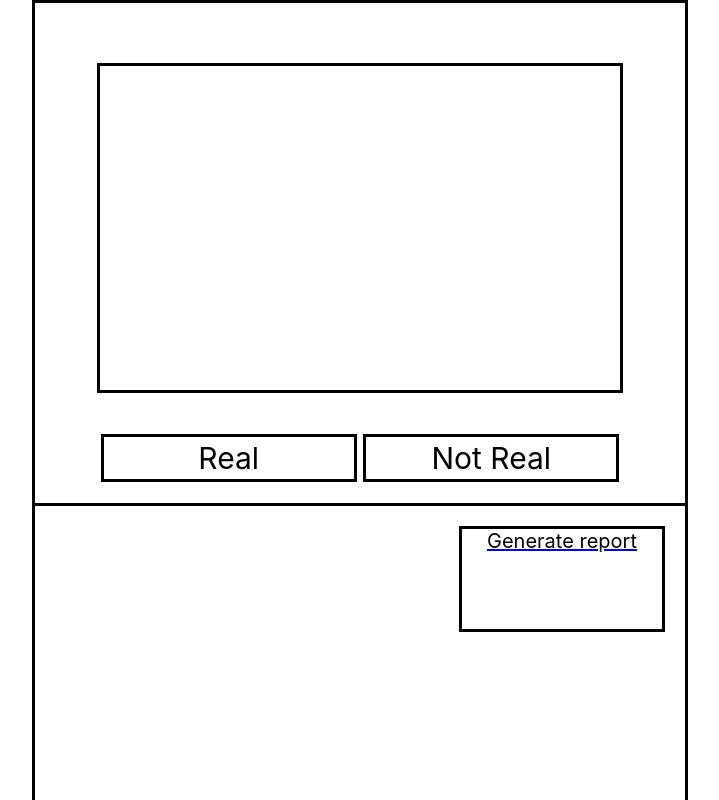
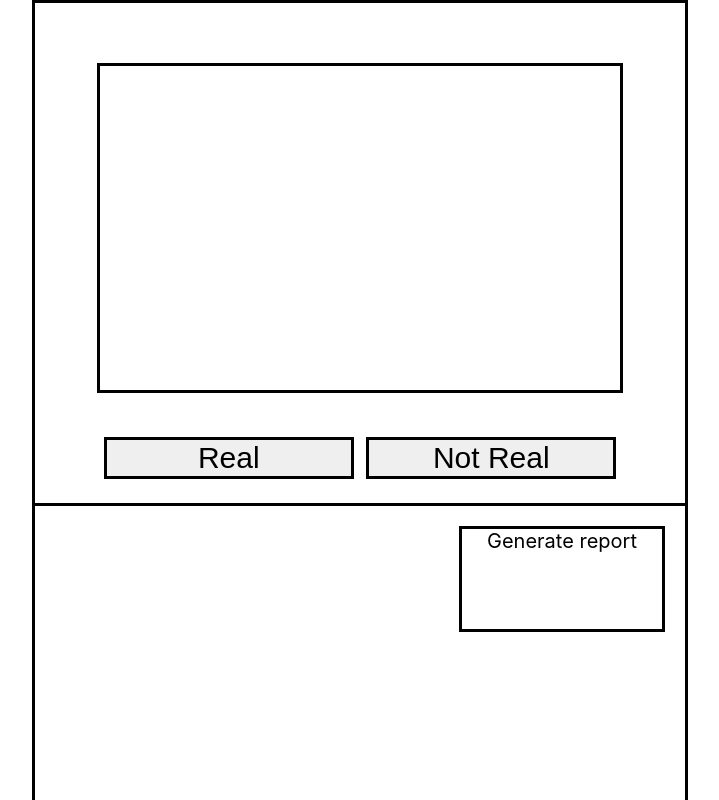
Before and after one commit to StefanGuzun/image-Select, a React (Create React App) app: page / in a window 1280 px wide. Shown: the top 800 px of the page, without its empty margins (280-999 px from the left). Built offline with nearby package versions, Linux system fonts and the light colour scheme.

Commit message:
dialog-pop-up-connection

```diff
--- a/src/App.tsx
+++ b/src/App.tsx
@@ -1,6 +1,5 @@
 import React from 'react';
 import './App.css';
-import Dialog from "./components/Dialog/Dialog";
 import {BrowserRouter, Route, Routes} from "react-router-dom";
 import ReportPage from "./components/ReportPage/ReportPage";
 import MainPage from "./components/MainPage/MainPage";
@@ -13,7 +12,6 @@ function App() {
                 <Routes>
                     <Route path="/" element={<MainPage/>} />
                     <Route path="/ReportPage" element={<ReportPage/>} />
-                    <Route path="/DialogPage" element={<Dialog/>} />
                 </Routes>
             </BrowserRouter>
         </div>
--- a/src/components/Dialog/Dialog.css
+++ b/src/components/Dialog/Dialog.css
@@ -1,9 +1,5 @@
-.box{
-    background-color: black;
-    height: 300px;
-    width: 100%;
-}
-.input{
+
+.inputStyle{
     width: 75%;
     height: 40px;
     border-radius: 3px;
@@ -26,3 +22,39 @@
     margin: 10px 0;
     cursor: pointer;
 }
+.popup-box {
+    position: fixed;
+    background: #00000050;
+    width: 100%;
+    height: 100vh;
+    top: 0;
+    left: 13%;
+}
+
+.wholeContent {
+    width: 70%;
+    height: auto;
+    max-height: 76vh;
+    margin: calc(100vh - 85vh - 20px) auto 0;
+    background: #fff;
+    border-radius: 4px;
+    padding: 20px;
+    border: 1px solid #999;
+    overflow: auto;
+}
+
+.close-icon {
+    content: 'x';
+    cursor: pointer;
+    position: fixed;
+    right: calc(15% - 30px);
+    top: calc(100vh - 85vh - 33px);
+    background: #ededed;
+    width: 25px;
+    height: 25px;
+    border-radius: 50%;
+    line-height: 20px;
+    text-align: center;
+    border: 1px solid #999;
+    font-size: 20px;
+}
--- a/src/components/Dialog/Dialog.tsx
+++ b/src/components/Dialog/Dialog.tsx
@@ -1,9 +1,11 @@
+import { MouseEventHandler, ReactElement, JSXElementConstructor, ReactFragment, ReactPortal } from "react";
 import "./Dialog.css"
 
-const RealNotReal = () => {
+const Dialog = (props: { handleClose: MouseEventHandler<HTMLSpanElement> | undefined; }) => {
     const features = ["Background", "Eyes", "Nose", "Hair", "Mouth", "Ears", "Jewellery"]
     return (
-      <div style={{margin:"0 330px", border:"black solid "}}>
+        <div className="wholeContent popup-box" style={{ border:"black solid "}}>
+            <span className="close-icon" onClick={props.handleClose}>x</span>
             <h3 style={{display:"flex", justifyContent:"center", marginBottom:"68px"}}>Why</h3>
             <label>Choose features
                 <ul className="featuresContainer">
@@ -13,10 +15,10 @@ const RealNotReal = () => {
                 </ul>
             </label>
             <p style={{margin:"0 20px"}}>Other</p>
-        <div style={{display:"flex",  justifyContent:"center"}}><input type="text" className="input" placeholder="Enter your own feature"/>
+            <div style={{display:"flex",  justifyContent:"center"}}><input type="text" className="inputStyle" placeholder="Enter your own feature"/>
             </div>
-        <div style={{marginTop:"190px", display:"flex", justifyContent:"space-evenly"}}>
-          <button className="buttonStyle">
+            <div style={{marginTop:"120px", display:"flex", justifyContent:"space-evenly"}}>
+                <button className="buttonStyle"  onClick={props.handleClose}>
                     Cancel
                 </button>
                 <button className="buttonStyle">
@@ -26,4 +28,4 @@ const RealNotReal = () => {
         </div>
     )
 }
-export default RealNotReal
+export default Dialog
--- a/src/components/MainPage/MainPage.css
+++ b/src/components/MainPage/MainPage.css
@@ -1,4 +1,5 @@
 .MainContainer {
+    justify-content: center;
     border: 3px solid black;
     height: 1000px;
     width: 650px;
@@ -9,18 +10,15 @@
     flex-direction: column;
     justify-content: center;
     align-items: center;
-    border: 3px solid black;
     height: 50%;
     width: 100%;
-    border-top: 0;
-    border-right: 0;
-    border-left: 0;
+    border: 0 solid black;
+    border-bottom-width: 3px;
 }
 
 .PhotosContainer {
     margin-top: 60px;
     border: 3px solid black;
-
     height: 70%;
     width: 80%;
 }
@@ -77,8 +75,6 @@
     width: 200px;
     text-align: center;
     font-size: 20px;
-    text-decoration: none;
-    color: black;
 }
 
 .NotRealPhotoStorage {
--- a/src/components/MainPage/MainPage.tsx
+++ b/src/components/MainPage/MainPage.tsx
@@ -1,34 +1,42 @@
-import React from "react"
-import { Link } from "react-router-dom"
-import "./MainPage.css"
+import React, {useState} from "react"
+import "../MainPage/MainPage.css"
+import Dialog from "../Dialog/Dialog";
 
 const MainPage = () => {
+    const [isOpen, setIsOpen] = useState(false);
+
+    const togglePopup = () => {
+        setIsOpen(!isOpen);
+    }
     return (
-    <div className="MainContainer">
+        <div>{isOpen && <Dialog handleClose={togglePopup}/>}
+            <div className="MainContainer" >
                 <div className="UpperContainer">
                     <div className="PhotosContainer">
                         <img className="Photos" src="" alt="" />
                     </div>
                     <div className="Buttons">
-        <div className="Real">
-          Real
-        </div>
-        <div className="NotReal">
-          Not Real
-        </div>
+                        <input type="button" className="Real"
+                               value="Real">
+                        </input>
+                        <input type="button" className="NotReal"
+                               value="Not Real"
+                               onClick={togglePopup}>
+                        </input>
+
                     </div>
                 </div>
                 <div className="LowerContainer">
                     <div className="GenerateReportContainer">
-            <Link to='/ReportPage'>
                         <div className="GenerateReport">Generate report</div>
-            </Link>
                     </div>
                     <div className="NotRealPhotoStorage">
 
                     </div>
                 </div>
             </div>
+        </div>
+
     )
 }
 
```
Lines whose indentation alone changed are shown as unchanged.
